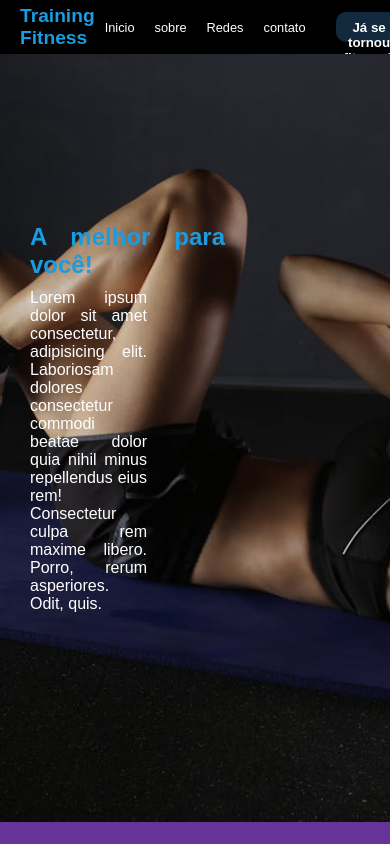
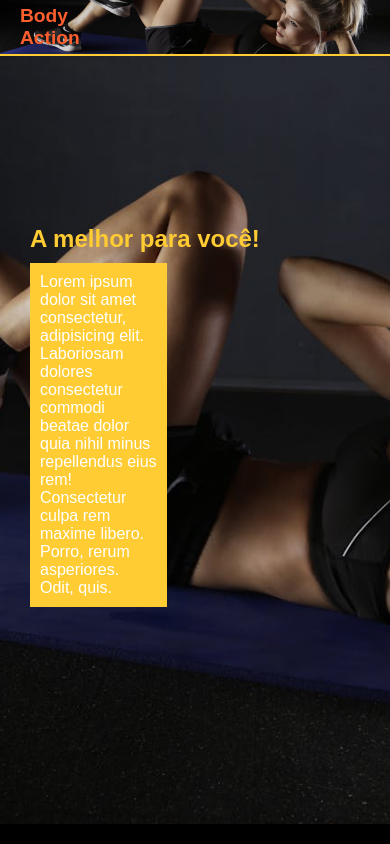
Before and after one commit to Fernandocampos07/landingpage-project, a plain HTML site: page index.html in a window 390 px wide. Drawn offline with Linux system fonts and the light colour scheme.

Commit message:
Fiz a versão mobile

```diff
--- a/index.html
+++ b/index.html
@@ -5,13 +5,14 @@
     <meta name="viewport" content="width=device-width, initial-scale=1.0">
     <title>Landing page</title>
     <link rel="stylesheet" href="styles/responsive.css">
+    <link rel="stylesheet" href="styles/mobile.css">
 </head>
 <body>
   <header>
     <nav id="nav-bar">
       <div id="title">
-        <h2>Training</h2>
-        <h2>Fitness</h2>
+        <h2>Body</h2>
+        <h2>Action</h2>
       </div>
         <ul id="main-list">
             <li><a href="#">Inicio</a></li>
@@ -23,10 +24,10 @@
     </nav>
   </header>
   <main>
-    <div id="content">
+    <section id="content">
       <h2>A melhor para você!</h2>
       <p>Lorem ipsum dolor sit amet consectetur, adipisicing elit. Laboriosam dolores consectetur commodi beatae dolor quia nihil minus repellendus eius rem! Consectetur culpa rem maxime libero. Porro, rerum asperiores. Odit, quis.</p>
-    </div>
+    </section>
   </main>
 </body>
 </html>
--- a/styles/mobile.css
+++ b/styles/mobile.css
@@ -1 +1,45 @@
 @charset "UTF-8";
+
+:root{
+    --main-color: #fe5f2f;
+    --nav-color: #ffcc33;
+}
+
+*{
+    margin: 0px;
+    padding: 0px;
+    color: white;
+    font-family: Arial, Helvetica, sans-serif;
+}
+body{
+    background-color: black;
+}
+@media screen and (min-width: 320px) and (max-width: 480px){
+
+    #main-list {
+        display: none;
+    }
+    #nav-bar{
+        display: flex;
+        justify-content: start;
+        background-image: url(../images/pexels-pixabay-416778.jpg);
+        background-size: cover;
+        background-repeat: no-repeat;
+        background-position: center center;
+        border-bottom: 2px solid var(--nav-color);
+    }
+    #buttom{
+        display: none;
+    }
+    #content{
+        display: flex;
+        flex-direction: column;
+        width: 95vw;
+        margin-left: 0px;
+    }
+    #content p{
+        background-color: #ffcc33;
+        padding: 10px;
+        text-align: left;
+    }
+}
--- a/styles/responsive.css
+++ b/styles/responsive.css
@@ -1,4 +1,9 @@
 @charset "UTF-8";
+
+:root{
+    --main-color: #fe5f2f;
+    --nav-color: #ffcc33;
+}
 
 *{
     margin: 0px;
@@ -17,8 +22,8 @@ body{
     font-size: 0.8em;
 
 }
-h2{
-    color: #1b9be0;
+#title h2{
+   color: var(--main-color);
 }
 #main-list{
     list-style-type: none;
@@ -30,20 +35,18 @@ h2{
     padding: 10px;
 
 }
-#main-list > li:hover{
-    background-color: rgb(99, 99, 253);
-    padding: 8px;
-    border-radius: 5px;
+#main-list a{
+ text-decoration: none;
+}
+#main-list a:hover{
+    text-decoration: none;
+    color: var(--nav-color);
     transition: .3s;
-}
-#main-list a{
-    text-decoration: none;
 }
 
 #buttom{
-
     align-self: center;
-    background-color: #13293d;
+    background-color: var(--main-color);
     height: 30px;
     border: none;
     border-radius: 10px;
@@ -55,11 +58,8 @@ h2{
     text-decoration: none;
 }
 #buttom:hover{
-    background-color: #1b9be0;
+    background-color: var(--nav-color);
     transition:.5s;
-}
-#buttom > a:hover{
-    text-decoration: none;
 }
 main{
     position: relative;
@@ -82,6 +82,7 @@ main{
 }
 #content h2{
     margin-bottom: 10px;
+    color: var(--nav-color);
 }
 #content p{
     width: 30vw;
```
